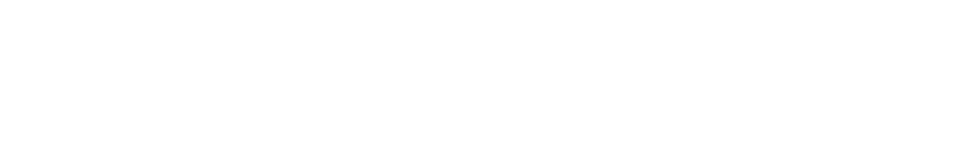
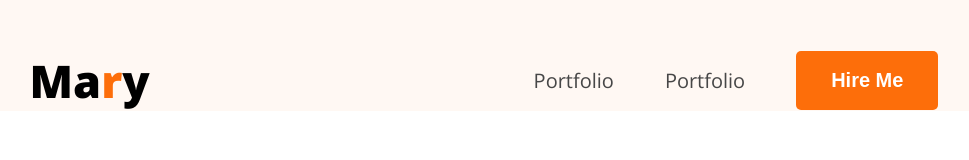
Before and after one commit to taposibarsa/hero-dev-code, a plain HTML site: page index.html in a window 1280 px wide. Shown: the whole page, without its empty margins (156-1125 px from the left). Drawn offline with nearby package versions, Linux system fonts and the light colour scheme.

Commit message:
header and nav is done

```diff
--- a/index.html
+++ b/index.html
@@ -1,11 +1,31 @@
 <!DOCTYPE html>
 <html lang="en">
+
 <head>
     <meta charset="UTF-8">
     <meta name="viewport" content="width=device-width, initial-scale=1.0">
     <title>portfolio</title>
+    <link rel="preconnect" href="https://fonts.googleapis.com">
+    <link rel="preconnect" href="https://fonts.gstatic.com" crossorigin>
+    <link href="https://fonts.googleapis.com/css2?family=Open+Sans:ital,wght@0,300..800;1,300..800&display=swap"
+        rel="stylesheet">
+    <link rel="stylesheet" href="styles/portfolio.css">
 </head>
-<body>
+
+<body class="font-open-sans">
+    <header>
+        <nav>
+            <div class="logo">
+                <h2>Ma<span class="color-orange">r</span>y</h2>
+            </div>
+            <ul class="menu">
+                <li><a href="">Portfolio</a></li>
+                <li><a href="">Portfolio</a></li>
+                <li><button class="btn">Hire Me</button></li>
+            </ul>
+        </nav>
+    </header>
 
 </body>
+
 </html>
--- /dev/null
+++ b/styles/portfolio.css
@@ -0,0 +1,50 @@
+
+*{
+    margin: 0;
+    padding: 0;
+    box-sizing: border-box;
+}
+.font-open-sans{
+  font-family: "Open Sans", sans-serif;
+  font-optical-sizing: auto;
+}
+.logo h2{
+    font-size: 45px;
+    font-weight: 900;
+
+}
+.color-orange{
+    color: #FD6E0A;
+}
+
+header{
+    background-color: #FFF8F3;
+    padding-top: 50px;
+}
+nav{
+    width: 71%;
+    max-width: 1140px;
+    margin: 0 auto;
+    display: flex;
+    justify-content: space-between;
+}
+nav .menu{
+    display: flex;
+    list-style-type: none;
+    gap: 51px;
+    align-items: center;
+}
+nav .menu a{
+    font-size: 20px;
+    color: #474747;
+    text-decoration: none;
+}
+.btn{
+    background-color: #FD6E0A;
+    color: white;
+    border: none;
+    padding: 18px 35px;
+    border-radius: 5px;
+    font-size: 20px;
+    font-weight: bold;
+}
```
